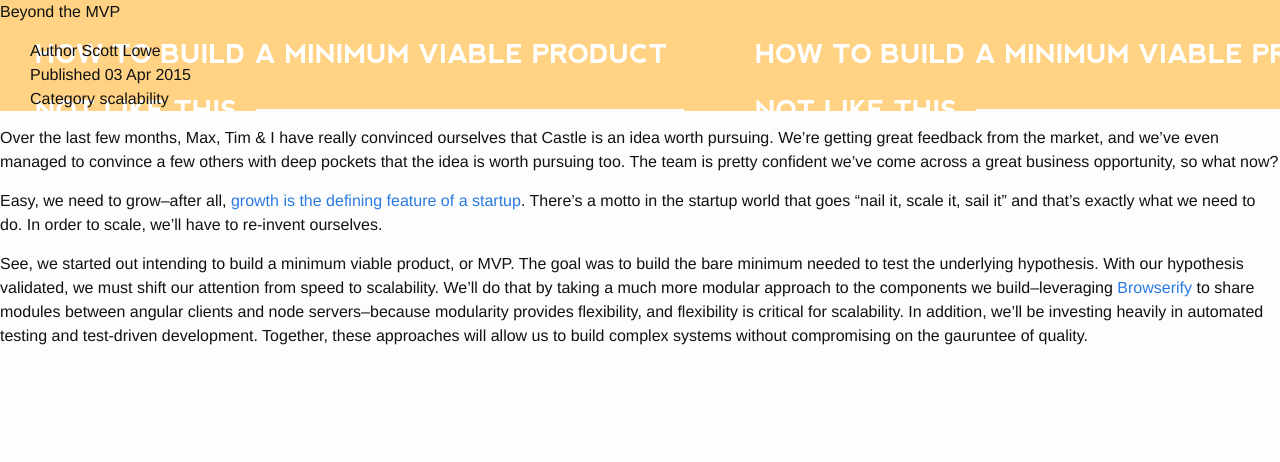
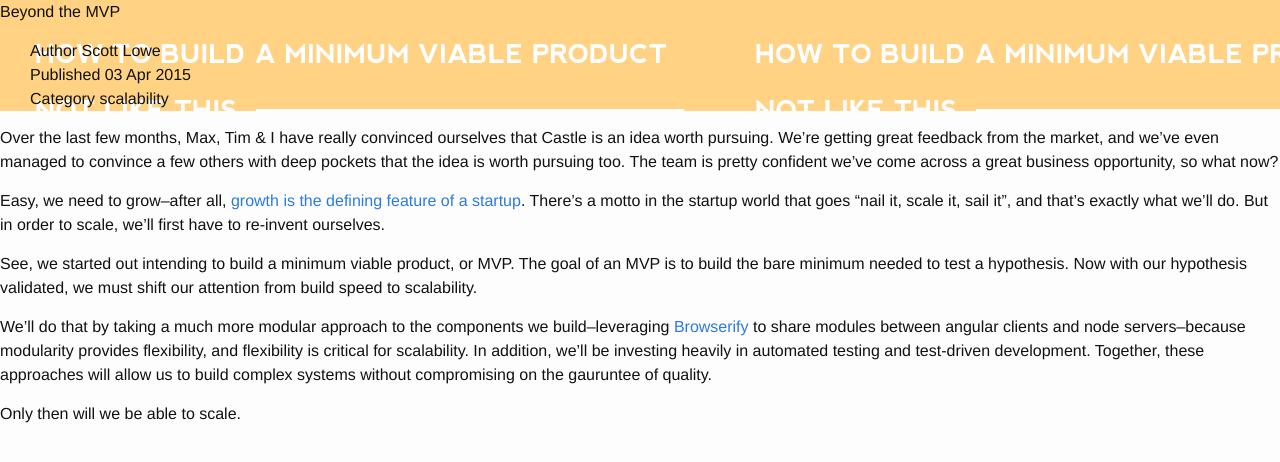
Before and after one commit to castle-dev/castle-dev.github.io, a Jekyll site: the page built from _posts/2015-04-03-beyond-the-mvp.md, in a window 1280 px wide. Shown: the top 462 px of the page. Built offline with Jekyll 4.4.1, drawn with Linux system fonts in a browser that asks for light colours; nearby versions of some CDN libraries; Markdown is read by kramdown in place of the engine named in the settings.

Commit message:
feat(MVP post): minor copy editing

```diff
--- a/_posts/2015-04-03-beyond-the-mvp.md
+++ b/_posts/2015-04-03-beyond-the-mvp.md
@@ -9,9 +9,13 @@ featured_image: /images/build-mvp.gif
 
 Over the last few months, Max, Tim & I have really convinced ourselves that Castle is an idea worth pursuing. We're getting great feedback from the market, and we've even managed to convince a few others with deep pockets that the idea is worth pursuing too. The team is pretty confident we've come across a great business opportunity, so what now?
 
-Easy, we need to grow–after all, [growth is the defining feature of a startup][pg-growth]. There's a motto in the startup world that goes "nail it, scale it, sail it" and that's exactly what we need to do. In order to scale, we'll have to re-invent ourselves.
+Easy, we need to grow–after all, [growth is the defining feature of a startup][pg-growth]. There's a motto in the startup world that goes "nail it, scale it, sail it", and that's exactly what we'll do. But in order to scale, we'll first have to re-invent ourselves.
 
-See, we started out intending to build a minimum viable product, or MVP. The goal was to build the bare minimum needed to test the underlying hypothesis. With our hypothesis validated, we must shift our attention from speed to scalability. We'll do that by taking a much more modular approach to the components we build–leveraging [Browserify][browserify] to share modules between angular clients and node servers–because modularity provides flexibility, and flexibility is critical for scalability.  In addition, we'll be investing heavily in automated testing and test-driven development. Together, these approaches will allow us to build complex systems without compromising on the gauruntee of quality.
+See, we started out intending to build a minimum viable product, or MVP. The goal of an MVP is to build the bare minimum needed to test a hypothesis. Now with our hypothesis validated, we must shift our attention from build speed to scalability.
+
+We'll do that by taking a much more modular approach to the components we build–leveraging [Browserify][browserify] to share modules between angular clients and node servers–because modularity provides flexibility, and flexibility is critical for scalability.  In addition, we'll be investing heavily in automated testing and test-driven development. Together, these approaches will allow us to build complex systems without compromising on the gauruntee of quality.
+
+**Only then will we be able to scale.**
 
 [pg-growth]:   http://www.paulgraham.com/growth.html
 [browserify]:  http://browserify.org/
```
